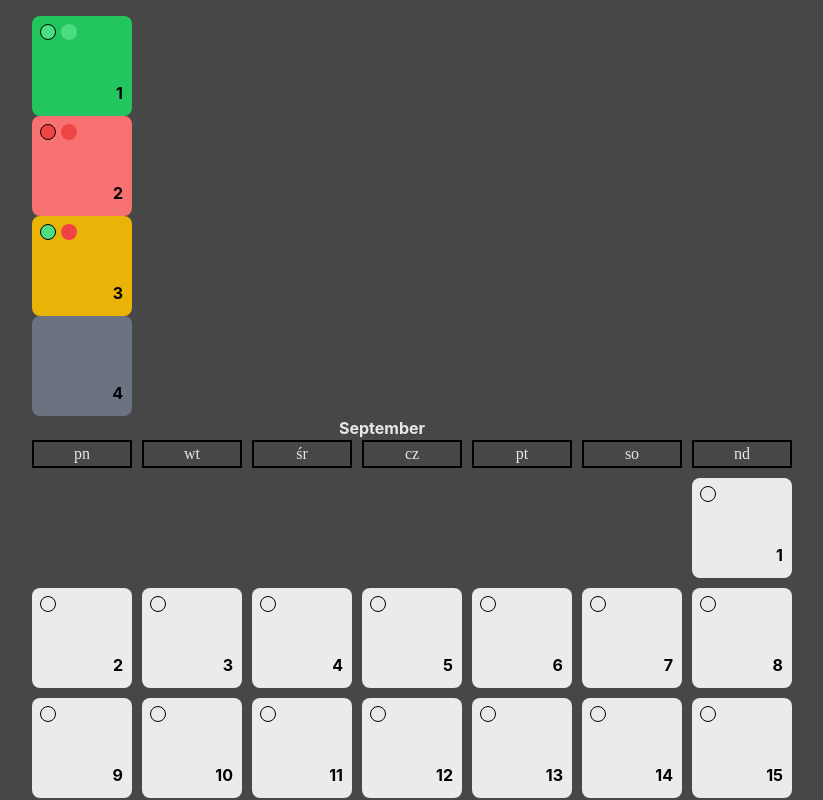
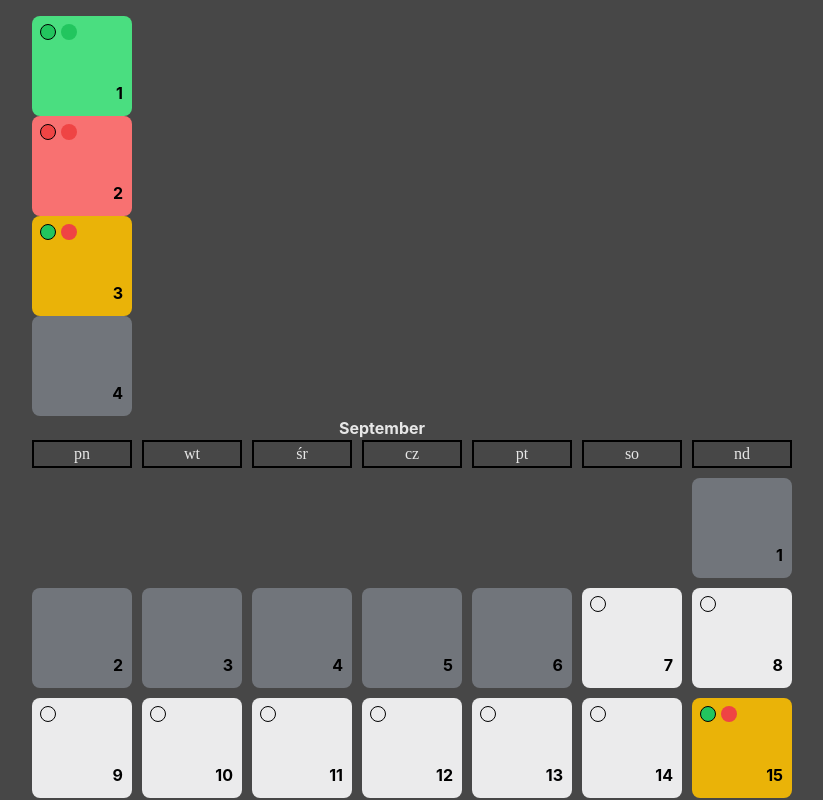
Before and after one commit to Newbies-Workplace/calendar-app-frontend, a React (Vite) app: page / in a window 1280 px wide. Shown: the top 800 px of the page, without its empty margins (258-1081 px from the left). Built offline with nearby package versions, Linux system fonts and the light colour scheme.

Commit message:
multimonth date

```diff
--- a/src/components/Day.jsx
+++ b/src/components/Day.jsx
@@ -11,14 +11,14 @@ import { useEffect, useState } from "react";
 }
 function Day(props) {
   //console.log(JSON.stringify(props));
-  const [fill, setFill] = useState("bg-[#ebebec]");
+  const [backgroundColor, setBackgroundColor] = useState("bg-[#ebebec]");
   const currentVote = props.votes.find((vote) => vote.isCurrentUserVote);
-  const [view, setView] = useState("");
+  const [visiblity, setVisibility] = useState("");
 
   useEffect(() => {
     if (props.hidden === true) {
-      setFill("bg-gray-500");
-      setView("invisible");
+      setBackgroundColor("bg-gray-400  bg-opacity-50");
+      setVisibility("invisible");
       return;
     }
     if (props.votes.length <= 0) {
@@ -30,26 +30,26 @@ function Day(props) {
         return vote.status == true;
       })
     ) {
-      setFill("bg-green-500");
+      setBackgroundColor("bg-green-400");
     } else if (
       props.votes.every((vote) => {
         return vote.status == false;
       })
     ) {
-      setFill("bg-red-400");
+      setBackgroundColor("bg-red-400");
     } else {
-      setFill("bg-yellow-500");
+      setBackgroundColor("bg-yellow-500");
     }
   }, [props.votes]);
 
   return (
     <div>
       <div
-        className={` block w-[100px] h-[100px] bg-no-repeat flex flex-col justify-between items-start relative p-1 rounded-lg border-transparent border-4 ${fill} `}
+        className={` block w-[100px] h-[100px] bg-no-repeat flex flex-col justify-between items-start relative p-1 rounded-lg border-transparent border-4 ${backgroundColor} `}
       >
         <div className={style.circleRow}>
           <div
-            className={`w-[16px] h-[16px] rounded-full border border-black ${currentVote === undefined ? "bg-[#ebebec]" : currentVote.status ? "bg-green-400" : "bg-red-500"} ${view}`}
+            className={`w-[16px] h-[16px] rounded-full border border-black ${currentVote === undefined ? "bg-[#ebebec]" : currentVote.status ? "bg-green-500" : "bg-red-500"} ${visiblity}`}
           />
 
           {props.votes.map((value, index) => {
@@ -57,7 +57,7 @@ function Day(props) {
               return (
                 <div
                   key={index}
-                  className={`w-[16px] h-[16px] rounded-full  border-black ${value.status ? "bg-green-400" : "bg-red-500"} ${view}`}
+                  className={`w-[16px] h-[16px] rounded-full  border-black ${value.status ? "bg-green-500" : "bg-red-500"} ${visiblity}`}
                 />
               );
           })}
--- a/src/components/Month.jsx
+++ b/src/components/Month.jsx
@@ -5,25 +5,23 @@ import { useEffect, useState } from "react";
 
 function Month(props) {
   const daysInMonth = dayjs(`${props.year}-${props.monthNumber}`).daysInMonth();
-  const [startDayOfWeek, setStartDay] = useState(
-    dayjs(`${props.year}-${props.monthNumber}-01`).day()
-  ); // Sunday = 0, Monday = 1, etc.
+  const startDayOfWeekDayJs = dayjs(
+    `${props.year}-${props.monthNumber}-01`
+  ).day();
   const weekDays = ["pn", "wt", "śr", "cz", "pt", "so", "nd"];
   const daysArray = Array.from(
     { length: daysInMonth },
     (_, index) => index + 1
   );
   const monthName = dayjs(`${props.year}-${props.monthNumber}`).format("MMMM");
-  useEffect(() => {
-    if (startDayOfWeek === 0) {
-      setStartDay(7);
-    }
-  }, [startDayOfWeek]);
+  const startDayOfWeek = startDayOfWeekDayJs === 0 ? 7 : startDayOfWeekDayJs;
+
   const emptyDays = Array.from(
     { length: startDayOfWeek },
     (_, index) => index + 1
   );
-
+  const voteBeginDate = parseInt(dayjs(`${props.start}`).format("DD"));
+  const voteEndDate = dayjs(`${props.end}`).format("DD");
   return (
     <>
       <div className="flex flex-col items-center w-[700px]">
@@ -43,9 +41,27 @@ function Month(props) {
             <div key={index} />
           ))}
           {/* test */}
-          {daysArray.map((day, index) => (
-            <Day key={index} votes={[]} dayNumber={index + 1} />
-          ))}
+
+          {daysArray.map((day, index) => {
+            const formattedMonth = String(props.monthNumber).padStart(2, "0");
+            const formattedDay = String(index + 1).padStart(2, "0");
+            const votefound = props.info.find(
+              (vote) =>
+                vote.dayNumber ===
+                `${props.year}-${formattedMonth}-${formattedDay}`
+            );
+            console.log(`${props.year}-${props.monthNumber}-${index + 1}`);
+            return (
+              <Day
+                key={index}
+                votes={votefound === undefined ? [] : votefound.votes}
+                dayNumber={index + 1}
+                hidden={
+                  index + 1 < voteBeginDate || index + 1 > parseInt(voteEndDate)
+                }
+              />
+            );
+          })}
         </div>
       </div>
     </>
--- a/src/main.jsx
+++ b/src/main.jsx
@@ -5,8 +5,29 @@ import "./index.css";
 import Day from "./components/Day.jsx";
 import Month from "./components/Month.jsx";
 
-const votes = [{ status: true, isCurrentUserVote: true }];
-
+const votelist = [
+  {
+    dayNumber: "2024-09-17",
+    votes: [
+      { status: false, isCurrentUserVote: true },
+      { status: false, isCurrentUserVote: false },
+    ],
+  },
+  {
+    dayNumber: "2024-09-15",
+    votes: [
+      { status: true, isCurrentUserVote: true },
+      { status: false, isCurrentUserVote: false },
+    ],
+  },
+  {
+    dayNumber: "2024-10-09",
+    votes: [
+      { status: true, isCurrentUserVote: true },
+      { status: true, isCurrentUserVote: false },
+    ],
+  },
+];
 createRoot(document.getElementById("root")).render(
   <StrictMode>
     {/* <Frontpage />
@@ -36,7 +57,44 @@ createRoot(document.getElementById("root")).render(
       ]}
     />
     <Day dayNumber="4" votes={[]} hidden />
-    <Month year="2024" monthNumber="9"></Month>
-    <Month year="2024" monthNumber="10"></Month>
+    <Month
+      year="2024"
+      monthNumber="9"
+      start="2024-09-07"
+      end="2024-09-30"
+      info={votelist}
+    ></Month>
+    <Month
+      year="2024"
+      monthNumber="10"
+      start="2024-10-01"
+      end="2024-10-25"
+      info={votelist}
+    ></Month>
   </StrictMode>
 );
+
+/* {
+  "name": string;
+  "description": string;
+  "owner": string;
+  "start": Date;
+  "end": Date;
+  "voting_end": DateTime;
+}
+
+{
+  year: string;
+  month: string;
+  start: string;
+  end: string;
+  voteList: [
+  {
+    daynumber: string;
+    votes: []
+  }
+  ]
+}
+
+
+*/
```
